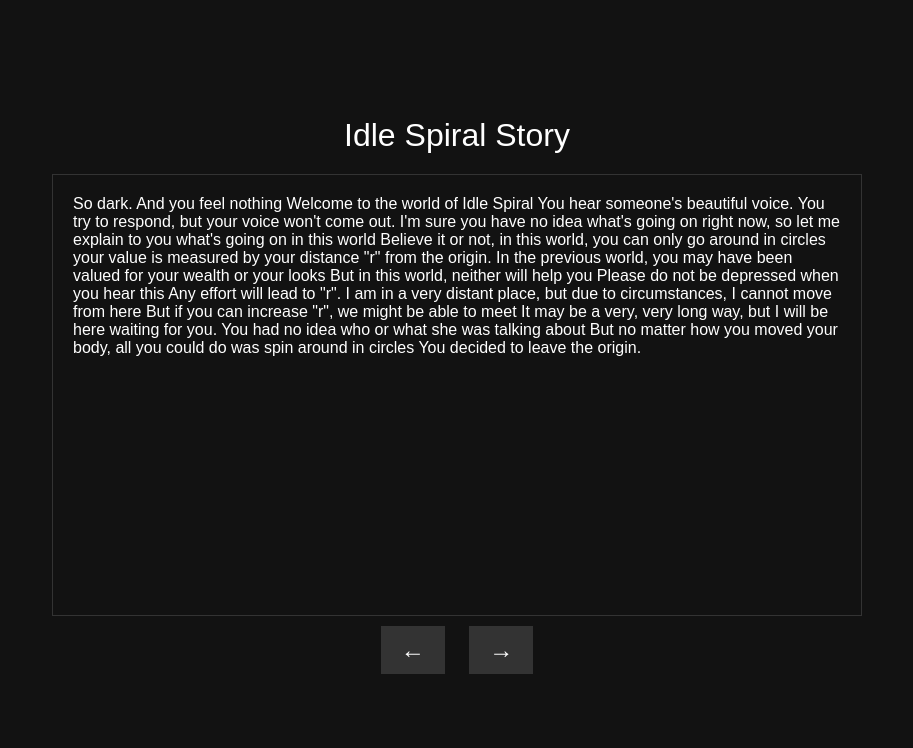
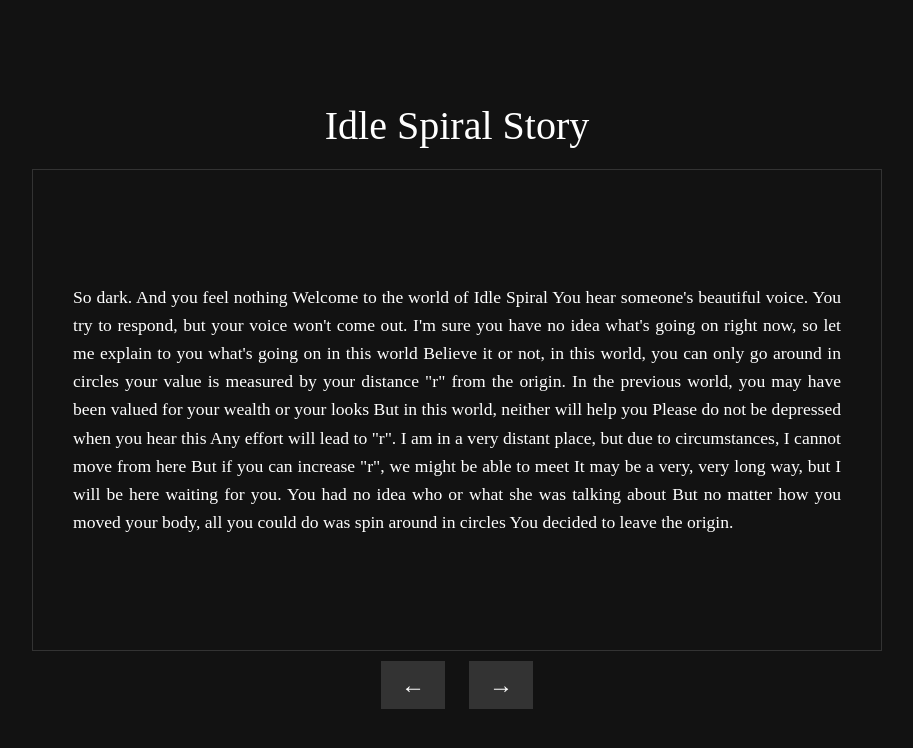
Before and after one commit to JustEevee/JustEevee.github.io, a plain HTML site: page index.html in a window 1280 px wide. Shown: the whole page, without its empty margins (183-1096 px from the left). Drawn offline with Linux system fonts and the light colour scheme.

Commit message:
Update styles.css

```diff
--- a/styles.css
+++ b/styles.css
@@ -3,7 +3,7 @@ body, html {
     margin: 0;
     background-color: #121212;
     color: white;
-    font-family: Arial, sans-serif;
+    font-family: 'Lora', serif; /* Changing to a more elegant font */
 }
 
 .container {
@@ -12,19 +12,27 @@ body, html {
     align-items: center;
     justify-content: center;
     height: 100%;
+    text-align: center; /* Centering the header text */
 }
 
 header {
-    font-size: 2em;
-    margin-bottom: 20px;
+    font-size: 2.5em; /* Slightly larger font for the header */
+    margin: 20px 0;
+    font-family: 'Merriweather', serif; /* A distinct, elegant font for headers */
 }
 
 .story-viewer {
     border: 1px solid #333;
-    padding: 20px;
+    padding: 40px; /* Increased padding for better text framing */
     width: 60%;
     height: 50%;
     overflow-y: auto;
+    text-align: justify; /* Justify aligns text for a cleaner look */
+    display: flex;
+    align-items: center; /* Centering text vertically */
+    justify-content: center; /* Centering text horizontally */
+    font-size: 1.1em; /* Slightly larger font size for readability */
+    line-height: 1.6; /* Improved line spacing for readability */
 }
 
 .navigation button {
```
